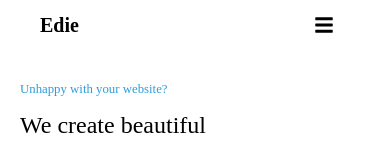
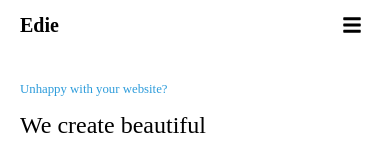
Before and after one commit to powei55/Edie-homepage, a React (Create React App) app: page / in a window 390 px wide. Shown: the top 151 px of the page. Built offline with nearby package versions, Linux system fonts and the light colour scheme.

Commit message:
refractored the hamburger and the brand name

```diff
--- a/src/components/NavBar.jsx
+++ b/src/components/NavBar.jsx
@@ -11,7 +11,7 @@ const NavBar = () => {
      }
 
   return (
-    <div className='px-10  flex w-full min-h-[50px] justify-between items-center absolute z-10 '>
+    <div className='px-5  flex w-full min-h-[50px] justify-between items-center absolute z-10 '>
 
             <h2 className=''>Edie</h2>
 
@@ -35,7 +35,7 @@ const NavBar = () => {
 
             {/* Harmburger icon */}
             <div onClick={handleNav} className='sm:hidden z-10'>
-                  <FaBars size={20} className='  mr-4 cursor-pointer' />
+                  <FaBars size={20} className='  mr-2 cursor-pointer' />
             </div>
 
             <div onClick={handleNav} className={nav ? 'overflow-y-hidden md:hidden ease-in duration-300 absolute text-gray-300 left-0 top-0 w-full h-screen bg-black/90 px-4 py-7 flex flex-col' : 'absolute top-0 h-screen left-[-100%] ease-in duration-500'}>
```
